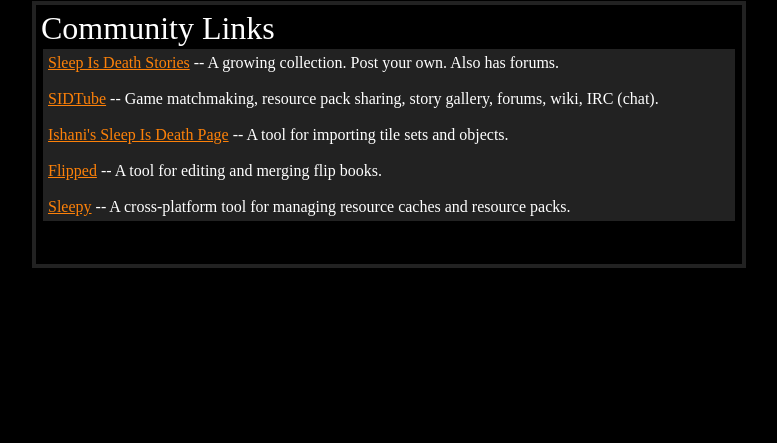
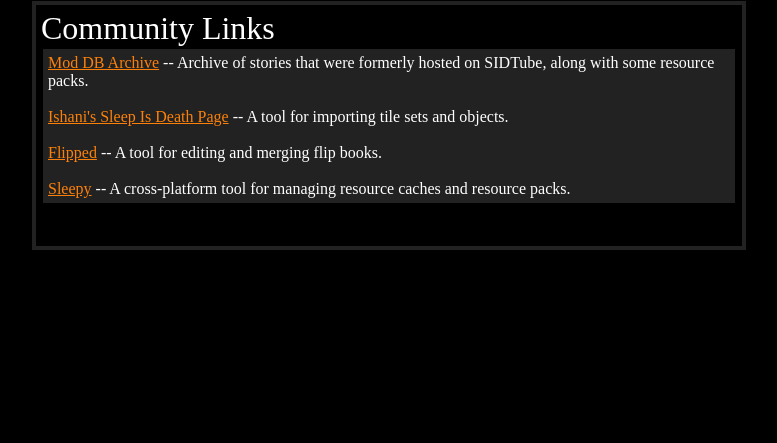
Before and after one commit to jasonrohrer/SleepIsDeath, a PHP site: page /jcr13/community.php in a window 1280 px wide. Shown: the part 173-616 px from the top of the page, without its empty margins (251-1028 px from the left). Run offline with PHP 8.4, Linux system fonts and the light colour scheme.

Commit message:
SIDTube.com is so defunct that it now points to a porn site.  Removed those broken links, and replaced them with the Mod DB archive link.

```diff
--- a/documentation/html/community.php
+++ b/documentation/html/community.php
@@ -4,6 +4,7 @@
 <table border=0 width="100%" cellpadding=5><tr><td bgcolor="#222222">
 
 
+     <!--
 <a href="http://thecardchest.com/sid/">Sleep Is Death Stories</a> -- A growing collection.  Post your own.  Also has forums.
 
 
@@ -12,6 +13,9 @@
 
 <a href="http://sidtube.com">SIDTube</a> -- Game matchmaking, resource pack sharing, story gallery, forums, wiki, IRC (chat).
 
+     -->
+
+<a href="https://www.moddb.com/groups/sleep-is-death-geisterfahrer/addons">Mod DB Archive</a> -- Archive of stories that were formerly hosted on SIDTube, along with some resource packs.
 <br>
 <br>
 
```
